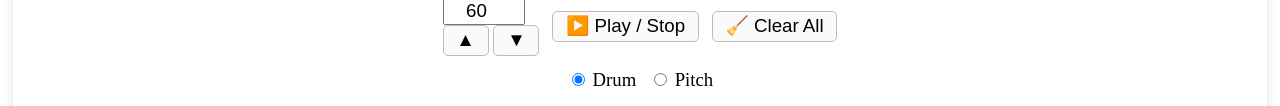
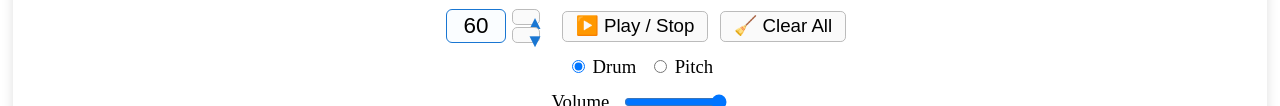
Before and after one commit to VisualMusicalMinds/Rhythm-Boxes-Controlled, a plain HTML site: page index.html in a window 1280 px wide. Shown: the part 538-644 px from the top of the page. Drawn offline with Linux system fonts and the light colour scheme.

Commit message:
Update style.css

```diff
--- a/style.css
+++ b/style.css
@@ -219,3 +219,88 @@ body {
   font-size: 1em;
   margin-left: 1vw;
 }
+/* BPM Input Styling (matching boomwhacker-builder) */
+.bpm-input-block {
+  display: flex;
+  flex-direction: column;
+  align-items: center;
+  margin: 0 10px;
+}
+
+.bpm-input-row {
+  display: flex;
+  align-items: center;
+  justify-content: center;
+  gap: 4px;
+}
+
+input[type="number"].bpm-input::-webkit-inner-spin-button,
+input[type="number"].bpm-input::-webkit-outer-spin-button {
+  -webkit-appearance: none;
+  margin: 0;
+}
+
+input[type="number"].bpm-input[type=number] {
+  -moz-appearance: textfield;
+}
+
+input[type="number"].bpm-input {
+  width: 60px;
+  font-size: 1.2em;
+  border: 1.5px solid #1976d2;
+  border-radius: 6px;
+  outline: none;
+  text-align: center;
+  background: #fafdff;
+  margin: 0 2px;
+  padding: 6px 0 6px 0;
+  height: 34px;
+  box-sizing: border-box;
+  appearance: textfield;
+  transition: border 0.14s;
+}
+
+input[type="number"].bpm-input:focus {
+  border-color: #135ba1;
+}
+
+.bpm-stepper {
+  display: flex;
+  flex-direction: column;
+  user-select: none;
+  height: 34px;
+  justify-content: center;
+  gap: 2px;
+}
+
+.bpm-arrow {
+  width: 23px;
+  height: 16px;
+  font-size: 1.0em;
+  border: none;
+  background: none;
+  color: #1976d2;
+  cursor: pointer;
+  padding: 0;
+  margin: 0 auto;
+  border-radius: 3px;
+  line-height: 1;
+  transition: background 0.15s, color 0.15s;
+}
+
+.bpm-arrow:active,
+.bpm-arrow:focus-visible {
+  color: #135ba1;
+  background: #e3eafd;
+}
+
+/* Update controls row to accommodate new BPM input */
+.controls-row {
+  display: flex;
+  justify-content: center;
+  align-items: center;
+  gap: 12px;
+  margin-top: 1vw;
+  width: 80%;
+  flex-wrap: wrap;
+}
```
